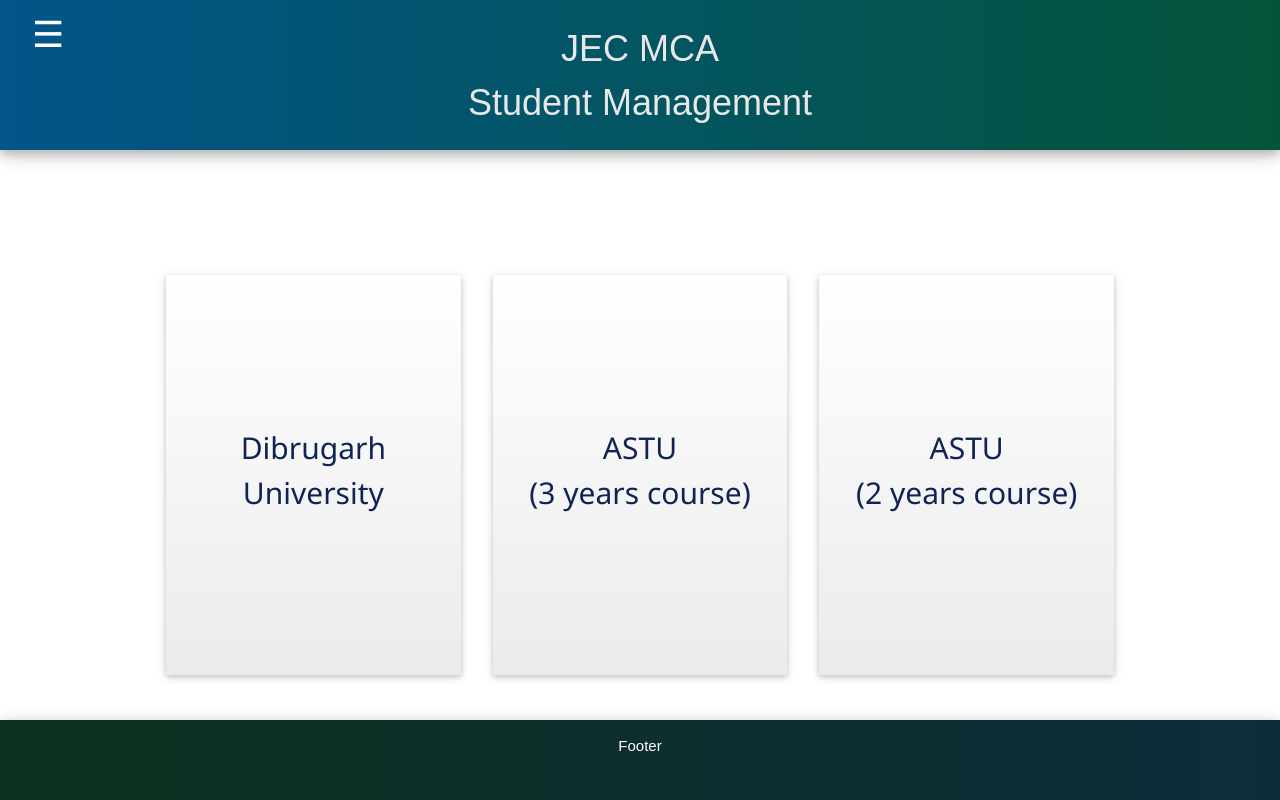
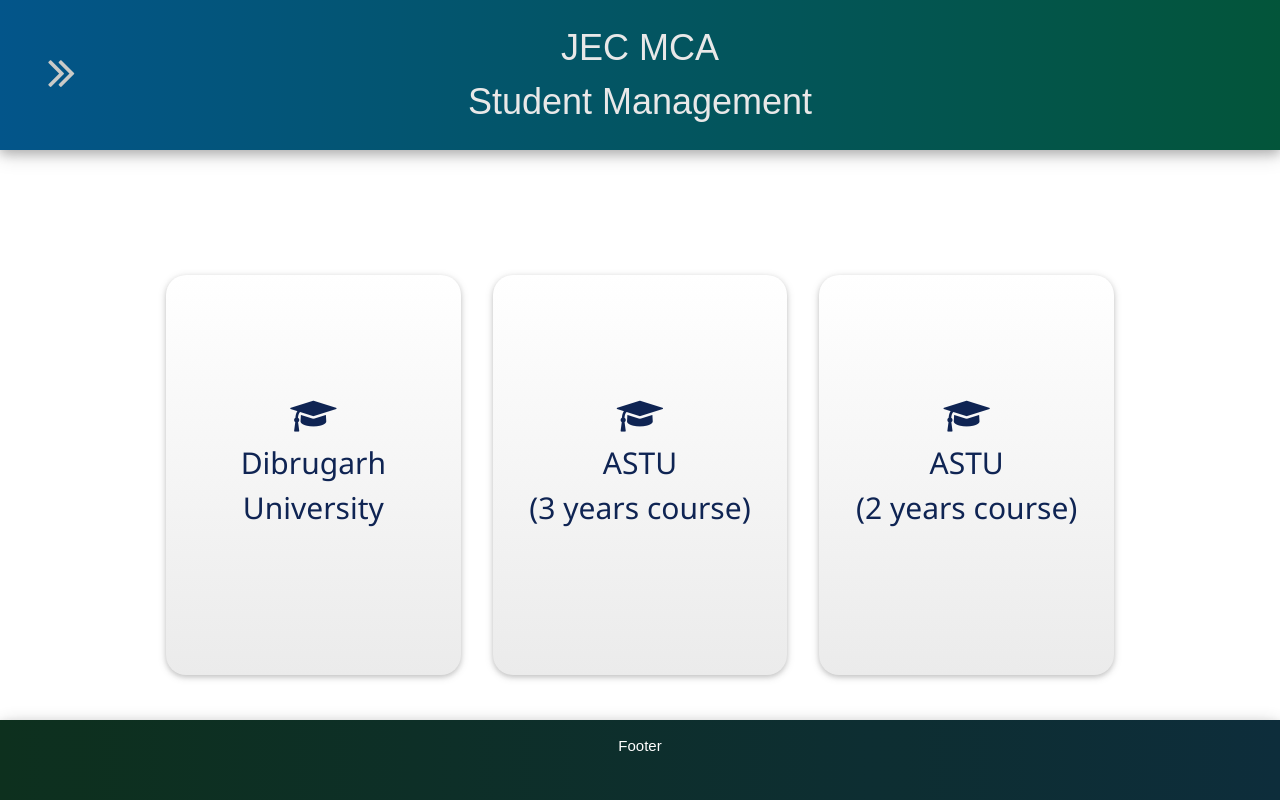
Before and after one commit to AbhigyanBorah/stuManagement, a PHP site: page /home.php in a window 1280 px wide. Run offline with PHP 8.4, Linux system fonts and the light colour scheme; the visitor is signed in with stand-in values (Sample User, id 1).

Commit message:
new changes

```diff
--- a/CSS/sidenav.css
+++ b/CSS/sidenav.css
@@ -32,6 +32,8 @@
     margin-left: 50px;
   }
 
+
+
   #main {
     transition: margin-left .5s;
     padding: 16px;
--- a/CSS/sticky.css
+++ b/CSS/sticky.css
@@ -7,6 +7,7 @@
   #navbar {
     overflow: hidden;
     background: linear-gradient(to left, #03552a, #03557a);
+    z-index: 999;
   }
 
   #navbar a {
--- a/home.php
+++ b/home.php
@@ -29,19 +29,34 @@
     border-color:black!important;
     border-top:10px solid black!important;
 }
+.mya {
+    padding: 8px 8px 8px 32px;
+    text-decoration: none;
+    font-size: 25px;
+    color: #cacac7;
+    display: block;
+    transition: 0.3s;
+    position: absolute;
+  }
+
+  .mya:hover {
+    color: white;
+    shadow:0 8px 16px 0 rgba(0,0,0,0.2),0 6px 20px 0 rgba(0,0,0,0.19);
+  }
 </style>
 </head>
 <body>
 
 
     <div class="sidenav my-bar-block my-card-4 my-animate-left" style="display:none" id="mySidebar">
-        <a href="javascript:void(0)" class="closebtn" onclick="my_close()">&times;</a>
+        <a href="javascript:void(0)" class="closebtn" onclick="my_close()"><i class="fa fa-angle-double-left my-xxlarge"></i></a>
         <a href="admin.php" class="my-bar-item">Change Password</a>
         <a href="admin.php" class="my-bar-item">Log Out</a>
     </div>
 
         <div class="my-container my-card-4" style="height: 150px; background: linear-gradient(to left, #03553a, #03558a);">
-        <button id="openNav" class="my-btn my-text-white my-xxlarge" onclick="my_open()">&#9776;</button>
+        <a href="javascript:void(0)" class="mya" id="openNav" style="margin-top:40px;" onclick="my_open()"><i class="fa fa-angle-double-right my-xxxlarge"></i></a>
+    </div>
 
 
 
@@ -49,7 +64,7 @@
 
 
 
-            <div class="my-container my-xxlarge" style="text-align: center; color: rgb(233, 232, 232); margin-top:-65px;">
+            <div class="my-container my-xxlarge" style="text-align: center; color: rgb(233, 232, 232); margin-top:-145px;">
               JEC MCA<br>
               Student Management</h1>
             </div>
@@ -61,33 +76,33 @@
 
               <div class="my-third my-container">
                 <div class="container">
-                 <div class="my-card my-white" style="height: 400px; text-align: center; background: linear-gradient(to bottom, #ffffff, #ebebeb);">
-                  <div class="overlay">
+                 <div class="my-card my-white" style="height: 400px; border-radius: 20px; text-align: center; background: linear-gradient(to bottom, #ffffff, #ebebeb);">
+                  <div class="overlay" style="border-radius: 20px;">
                     <div class="text"><i class="fa fa-user my-xxlarge"></i><br>Total Students <br> 0 <br><p><a href="dustudents.php"><button class="my-btn my-btn-hover">View</button></a></p> </div>
                   </div>
-                 <h2 style="padding-top: 150px; color: #0f2453">Dibrugarh <br>University</h2>
+                 <h2 style="padding-top: 120px; color: #0f2453"><i class="fa fa-mortar-board my-xxlarge"></i><br>Dibrugarh <br>University</h2>
                  </div>
                </div>
                </div>
 
                <div class="my-third my-container">
                 <div class="container">
-                <div class="my-card my-white" style="height: 400px;text-align: center; background: linear-gradient(to bottom, #ffffff, #ebebeb);">
-                  <div class="overlay2">
+                <div class="my-card my-white" style="height: 400px;border-radius: 20px; text-align: center; background: linear-gradient(to bottom, #ffffff, #ebebeb);">
+                  <div class="overlay2" style="border-radius: 20px;">
                     <div class="text"><i class="fa fa-user my-xxlarge"></i><br>Total Students  <br> 0 <br><p><a href="astu3students.php"><button class="my-btn my-btn-hover">View</button></a></p></div>
                   </div>
-                  <h2 style="padding-top: 150px;color: #0f2453">ASTU<br> (3 years course)</h2>
+                  <h2 style="padding-top: 120px;color: #0f2453"><i class="fa fa-mortar-board my-xxlarge"></i><br>ASTU<br> (3 years course)</h2>
                   </div>
                </div>
                </div>
 
                <div class="my-third my-container">
-                <div class="container">
-                <div class="my-card my-white" style="height: 400px;text-align: center; background: linear-gradient(to bottom, #ffffff, #ebebeb);">
-                  <div class="overlay3">
+                <div class="container" >
+                <div class="my-card my-white" style="height: 400px;border-radius: 20px; text-align: center; background: linear-gradient(to bottom, #ffffff, #ebebeb);">
+                  <div class="overlay3" style="border-radius: 20px;">
                     <div class="text"><i class="fa fa-user my-xxlarge"></i><br>Total Students <br> 0 <br><p><a href="astu2students.php"><button class="my-btn my-btn-hover">View</button></a></p></div>
                    </div>
-                  <h2 style="padding-top: 150px;color: #0f2453">ASTU<br> (2 years course)</h2>
+                  <h2 style="padding-top: 120px;color: #0f2453"><i class="fa fa-mortar-board my-xxlarge"></i><br>ASTU<br> (2 years course)</h2>
                   </div>
                </div>
                </div>
--- a/index.php
+++ b/index.php
@@ -48,7 +48,7 @@
 
         <label><b>Username</b></label>
       <input  class="my-input" type="text" placeholder="Enter Username" name="username" required>
-
+      <br>
       <label><b>Password</b></label>
       <input class="my-input" type="password" placeholder="Enter Password" name="password" required>
       <br><br>
```
Also changed, not shown: DUstuDetails.php (+19 -6 lines), addDUstudent.html (added, +111 -0 lines), dustudents.php (+2 -11 lines).
